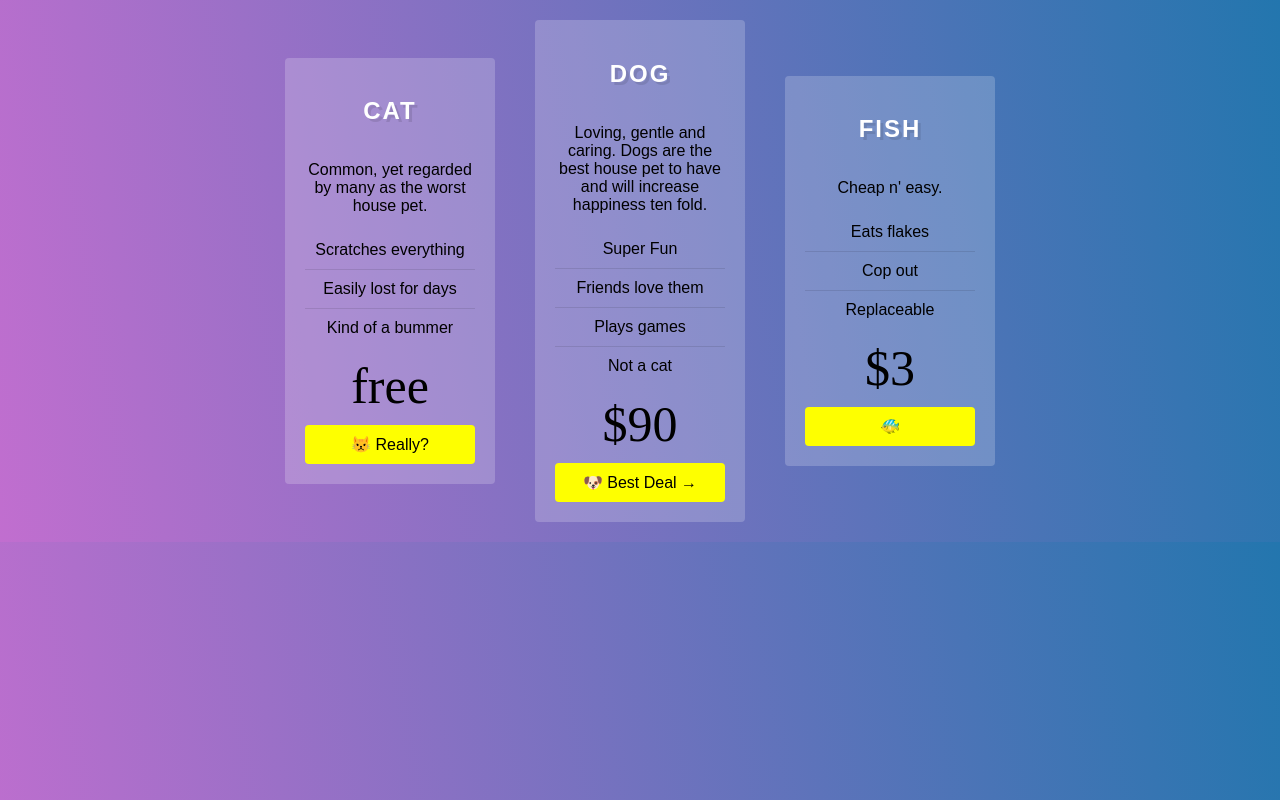
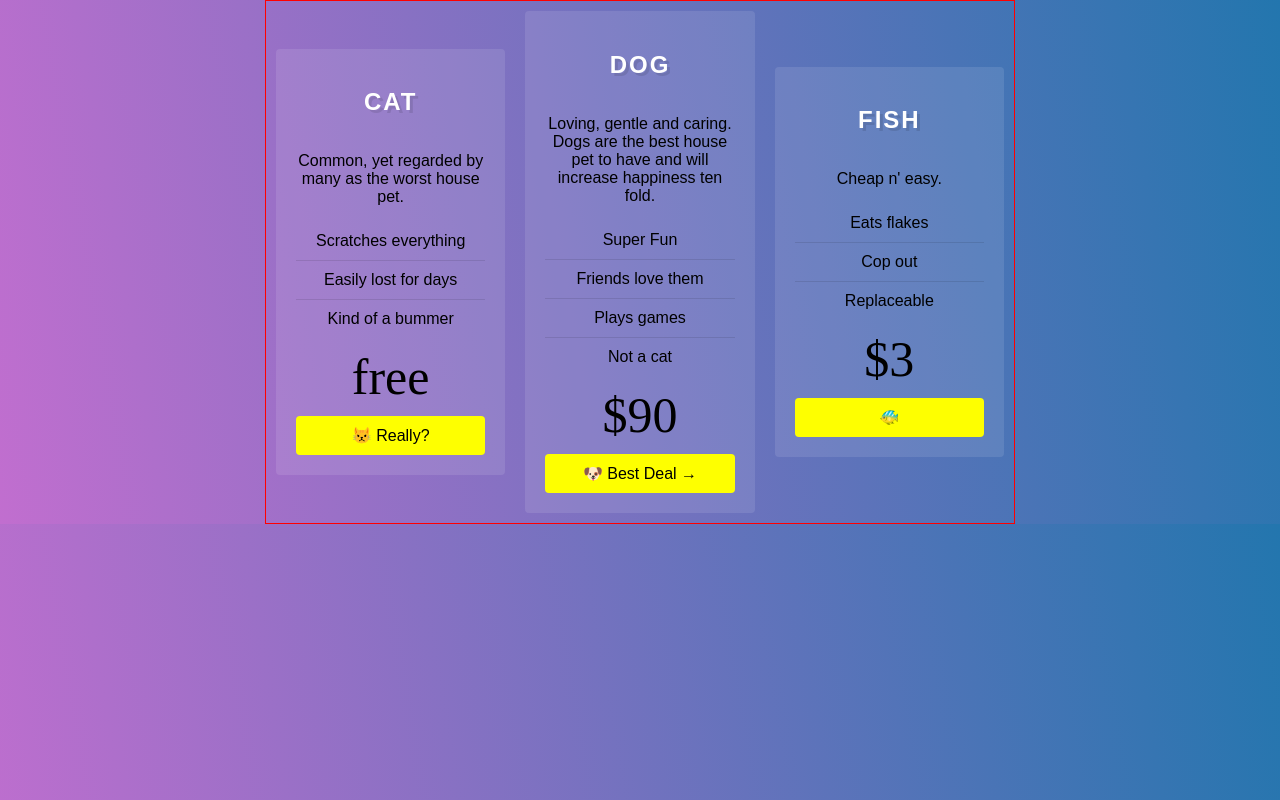
Before and after one commit to WALLESAMEHERE/css_flexbox, a plain HTML site: page pricing-grid/index.html in a window 1280 px wide. Drawn offline with Linux system fonts and the light colour scheme.

Commit message:
price plans

```diff
--- a/pricing-grid/index.html
+++ b/pricing-grid/index.html
@@ -4,7 +4,7 @@
   <meta charset="UTF-8">
   <title>FlexBox Nav</title>
   <link rel="stylesheet" href="https://maxcdn.bootstrapcdn.com/font-awesome/4.3.0/css/font-awesome.min.css">
-  <link rel="stylesheet" href="style-ANSWER.css">
+  <link rel="stylesheet" href="style.css">
 </head>
 <body>
 
--- a/pricing-grid/style.css
+++ b/pricing-grid/style.css
@@ -58,5 +58,27 @@ a {
 .pricing-grid {
   max-width:750px;
   margin: 0 auto;
+  border: 1px solid red;
+  display: flex;
+  align-items: center;
+}
 
+.plan {
+  background: rgba(258,258,258,0.1);
+  margin: 10px;
+  padding: 20px;
+  border-radius: 4px;
+  text-align: center;
+
+  flex: 1;
+  display: flex;
+  flex-wrap: wrap;
 }
+
+.plan > * {
+  flex: 1 1 100%;
+}
+
+.plan .cta {
+  align-self: flex-end;
+}
```
